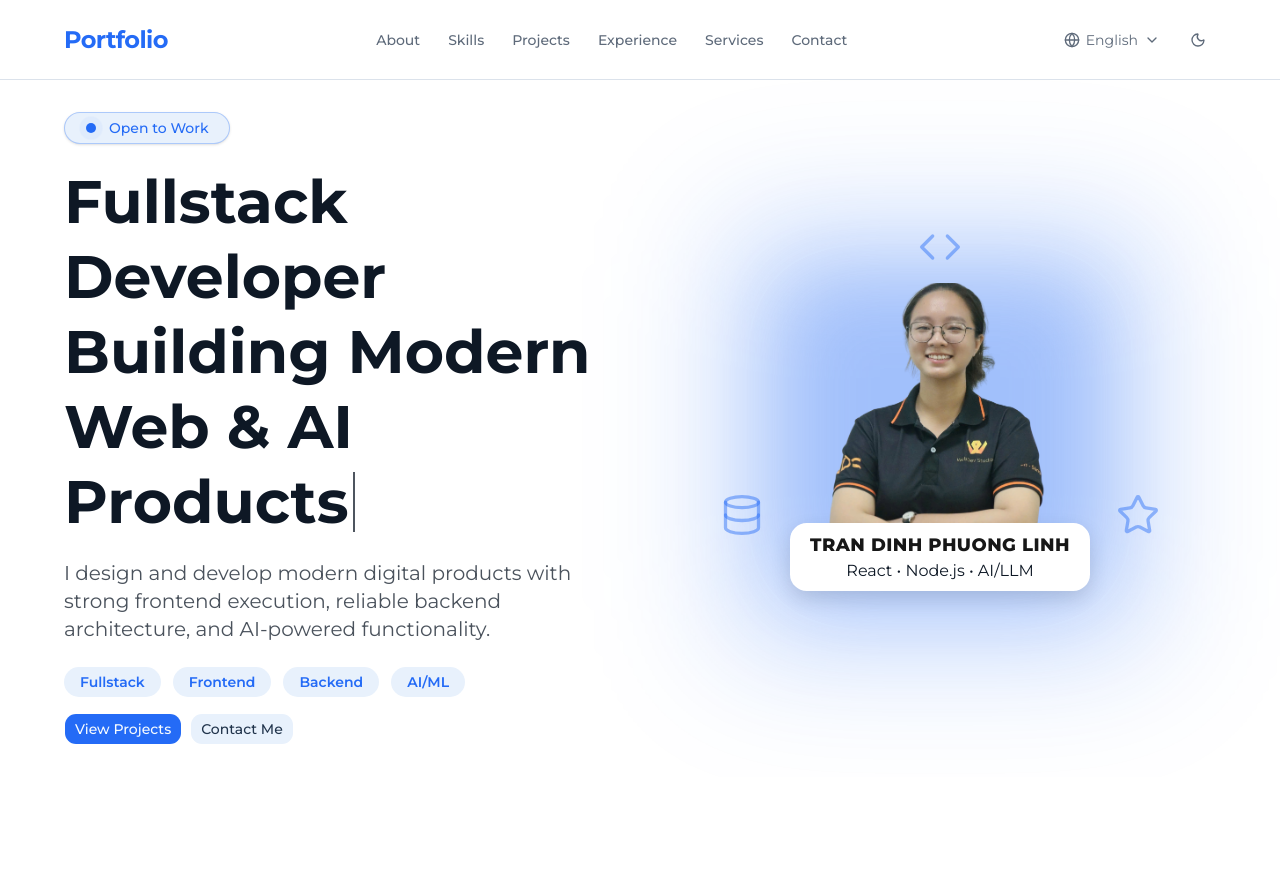
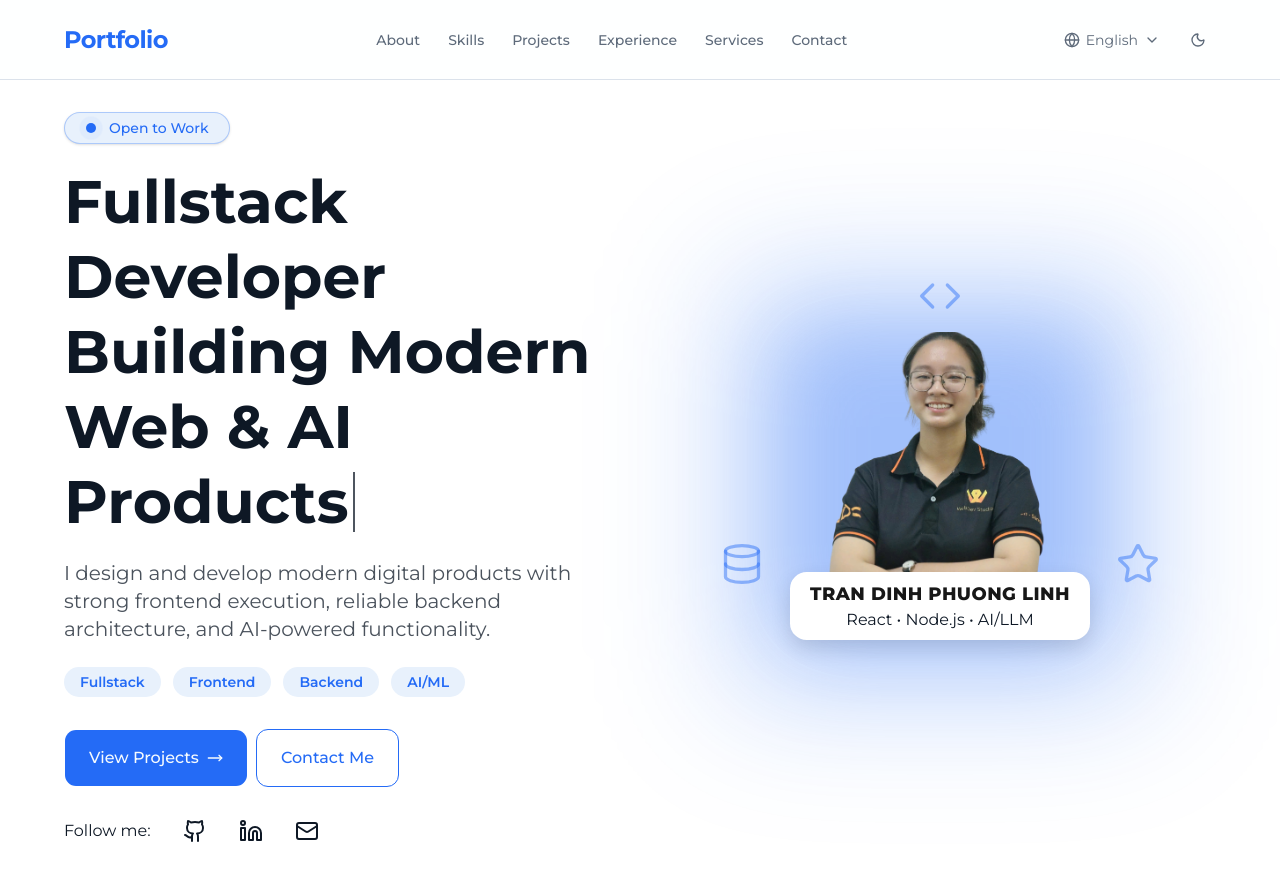
Before and after one commit to Phluynhh/Portfolio, a Next.js app: page / in a window 1280 px wide. Before the commit the page ends 800 px from the top, so only its background shows below. Built offline with nearby package versions, Linux system fonts and the light colour scheme.

Commit message:
feat: update Header and Overall components for improved styling and functionality

```diff
--- a/src/components/ui/Header.tsx
+++ b/src/components/ui/Header.tsx
@@ -47,7 +47,7 @@ export default function Header() {
   }
 
   return (
-    <header className="fixed top-0 inset-x-0 z-50 h-20 border-b border-border bg-background/85 backdrop-blur-md">
+    <header className="fixed top-0 inset-x-0 z-50 h-20 border-b border-border bg-background/50 backdrop-blur-md">
       <div className="mx-auto flex h-full w-full max-w-6xl items-center justify-between">
         {/* Logo */}
         <Link
--- a/src/components/ui/Overall.tsx
+++ b/src/components/ui/Overall.tsx
@@ -3,6 +3,7 @@
 import { useEffect, useState } from "react";
 import Decorations from "../graphics/Decorations";
 import { Button } from "@/components/ui/button";
+import { MoveRight, Github, Linkedin, Mail } from "lucide-react";
 export default function Overall() {
   const headline = "Fullstack Developer Building Modern Web & AI Products";
   const skills = ["Fullstack", "Frontend", "Backend", "AI/ML"];
@@ -45,7 +46,7 @@ export default function Overall() {
             <span className="ml-1 inline-block h-[1em] w-0.5 animate-pulse bg-foreground align-[-0.15em]" />
           </h1>
 
-          <h2 className="mt-5 text-lg text-foreground/75 lg:text-xl">
+          <h2 className="mt-5 text-base text-foreground/75 lg:text-xl">
             I design and develop modern digital products with strong frontend
             execution, reliable backend architecture, and AI-powered
             functionality.
@@ -62,11 +63,29 @@ export default function Overall() {
             ))}
           </div>
 
-          <div className="mt-4">
-            <Button>View Projects</Button>
-            <Button variant={"secondary"} className="ml-2">
+          <div className="mt-8">
+            <Button className="text-base">
+              View Projects
+              <MoveRight />
+            </Button>
+            <Button variant={"secondary"} className="ml-2 text-base">
               Contact Me
             </Button>
+          </div>
+
+          <div className="mt-8 flex items-center gap-8">
+            <p>Follow me:</p>
+            <div className="flex items-center gap-8">
+              <a href="https://github.com/Phluynhh">
+                <Github />
+              </a>
+              <a href="https://www.linkedin.com/in/linh-trần-đình-phương-116010355/">
+                <Linkedin />
+              </a>
+              <a href="mailto:tranlinh250415@gmail.com">
+                <Mail />
+              </a>
+            </div>
           </div>
         </div>
 
--- a/src/components/ui/button.tsx
+++ b/src/components/ui/button.tsx
@@ -1,11 +1,11 @@
-import * as React from "react"
-import { cva, type VariantProps } from "class-variance-authority"
-import { Slot } from "radix-ui"
+import * as React from "react";
+import { cva, type VariantProps } from "class-variance-authority";
+import { Slot } from "radix-ui";
 
-import { cn } from "@/lib/utils"
+import { cn } from "@/lib/utils";
 
 const buttonVariants = cva(
-  "group/button inline-flex shrink-0 items-center justify-center rounded-lg border border-transparent bg-clip-padding text-sm font-medium whitespace-nowrap transition-all outline-none select-none focus-visible:border-ring focus-visible:ring-3 focus-visible:ring-ring/50 active:translate-y-px disabled:pointer-events-none disabled:opacity-50 aria-invalid:border-destructive aria-invalid:ring-3 aria-invalid:ring-destructive/20 dark:aria-invalid:border-destructive/50 dark:aria-invalid:ring-destructive/40 [&_svg]:pointer-events-none [&_svg]:shrink-0 [&_svg:not([class*='size-'])]:size-4",
+  "group/button inline-flex shrink-0 items-center justify-center rounded-lg border border-transparent bg-clip-padding text-sm font-medium whitespace-nowrap transition-all outline-none select-none focus-visible:border-ring focus-visible:ring-3 focus-visible:ring-ring/50 active:translate-y-px disabled:pointer-events-none disabled:opacity-50 aria-invalid:border-destructive aria-invalid:ring-3 aria-invalid:ring-destructive/20 dark:aria-invalid:border-destructive/50 dark:aria-invalid:ring-destructive/40 [&_svg]:pointer-events-none [&_svg]:shrink-0 [&_svg:not([class*='size-'])]:size-4 hover:cursor-pointer",
   {
     variants: {
       variant: {
@@ -13,7 +13,7 @@ const buttonVariants = cva(
         outline:
           "border-border bg-background hover:bg-muted hover:text-foreground aria-expanded:bg-muted aria-expanded:text-foreground dark:border-input dark:bg-input/30 dark:hover:bg-input/50",
         secondary:
-          "bg-secondary text-secondary-foreground hover:bg-secondary/80 aria-expanded:bg-secondary aria-expanded:text-secondary-foreground",
+          "border border-primary bg-white text-primary hover:bg-secondary/80 aria-expanded:bg-secondary aria-expanded:text-secondary-foreground",
         ghost:
           "hover:bg-muted hover:text-foreground aria-expanded:bg-muted aria-expanded:text-foreground dark:hover:bg-muted/50",
         destructive:
@@ -22,7 +22,7 @@ const buttonVariants = cva(
       },
       size: {
         default:
-          "h-8 gap-1.5 px-2.5 has-data-[icon=inline-end]:pr-2 has-data-[icon=inline-start]:pl-2",
+          "gap-2 px-6 py-4 has-data-[icon=inline-end]:pr-2 has-data-[icon=inline-start]:pl-2",
         xs: "h-6 gap-1 rounded-[min(var(--radius-md),10px)] px-2 text-xs in-data-[slot=button-group]:rounded-lg has-data-[icon=inline-end]:pr-1.5 has-data-[icon=inline-start]:pl-1.5 [&_svg:not([class*='size-'])]:size-3",
         sm: "h-7 gap-1 rounded-[min(var(--radius-md),12px)] px-2.5 text-[0.8rem] in-data-[slot=button-group]:rounded-lg has-data-[icon=inline-end]:pr-1.5 has-data-[icon=inline-start]:pl-1.5 [&_svg:not([class*='size-'])]:size-3.5",
         lg: "h-9 gap-1.5 px-2.5 has-data-[icon=inline-end]:pr-3 has-data-[icon=inline-start]:pl-3",
@@ -38,8 +38,8 @@ const buttonVariants = cva(
       variant: "default",
       size: "default",
     },
-  }
-)
+  },
+);
 
 function Button({
   className,
@@ -49,9 +49,9 @@ function Button({
   ...props
 }: React.ComponentProps<"button"> &
   VariantProps<typeof buttonVariants> & {
-    asChild?: boolean
+    asChild?: boolean;
   }) {
-  const Comp = asChild ? Slot.Root : "button"
+  const Comp = asChild ? Slot.Root : "button";
 
   return (
     <Comp
@@ -61,7 +61,7 @@ function Button({
       className={cn(buttonVariants({ variant, size, className }))}
       {...props}
     />
-  )
+  );
 }
 
-export { Button, buttonVariants }
+export { Button, buttonVariants };
```
